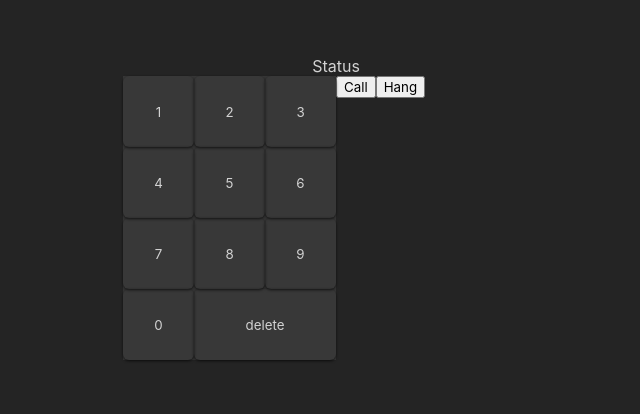
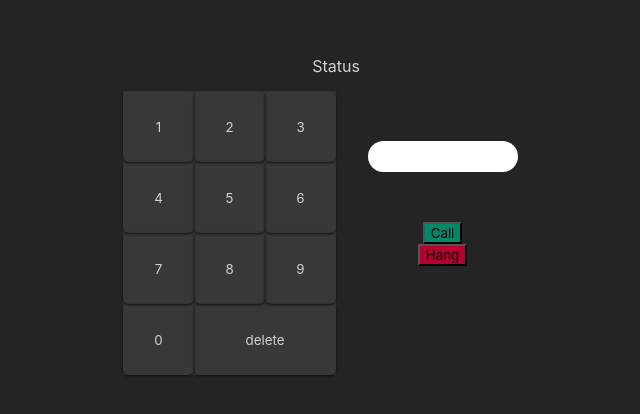
Before and after one commit to sfdezlop/202301-W06CH03-Santiago-Phone-Redus, a React (Create React App) app: page / in a window 1280 px wide. Shown: the part 192-606 px from the top of the page, without its empty margins (304-944 px from the left). Built offline with nearby package versions, Linux system fonts and the light colour scheme.

Commit message:
Change css environment

```diff
--- a/src/core/components/display/display.scss
+++ /dev/null
@@ -1,3 +0,0 @@
-.message {
-  line-height: 50px;
-}
--- a/src/index.css
+++ b/src/index.css
@@ -64,3 +64,49 @@ li {
   display: grid;
   grid-template-columns: 1fr 1fr;
 }
+
+.message {
+  line-height: 50px;
+}
+
+.actions {
+  display: flex;
+  flex-direction: column;
+  align-items: center;
+}
+.actions a {
+  border-radius: 10px;
+  padding: 20px;
+  text-decoration: none;
+  color: inherit;
+  cursor: default;
+  opacity: 0.5;
+  transform: scale(0.9);
+  transition: all 0.2s ease-out;
+}
+.actions .active {
+  cursor: pointer;
+  opacity: 1;
+}
+.actions a.active:hover {
+  transform: scale(1);
+}
+.actions .call {
+  background-color: #00886a;
+}
+.actions .hang {
+  background-color: #b6002e;
+}
+.number {
+  background-color: #fff;
+  color: #454545;
+  padding: 5px 20px;
+  width: 150px;
+  border-radius: 30px;
+  text-align: center;
+  margin: 50px 0;
+  height: 31px;
+}
+.off {
+  visibility: hidden !important;
+}
```
